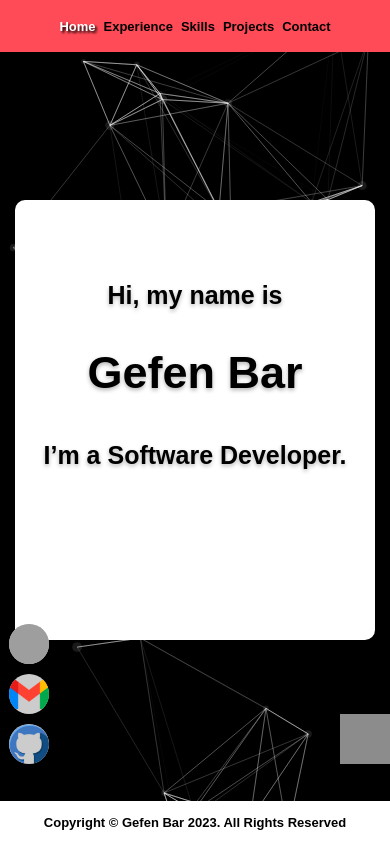
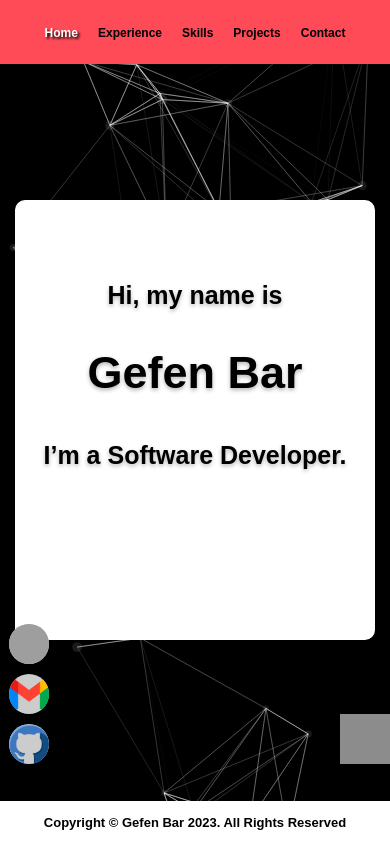
Before and after one commit to gefenbar/ReactJS-Portfolio, a React (Vite) app: page / in a window 390 px wide. Built offline with nearby package versions, Linux system fonts and the light colour scheme; grey boxes are pictures that could not be loaded; a web font is replaced by a local one.

Commit message:
design and responsiveness improvements

```diff
--- a/src/styles/Navbar.css
+++ b/src/styles/Navbar.css
@@ -74,17 +74,29 @@
 
 @media (max-width: 575px) {
     #nav ul li a.menu_item {
-        font-size: 15px;
+        font-size: 18px;
     }
 }
 
-@media (max-width: 420px) {
+@media (max-width: 480px) {
     #nav ul li a.menu_item {
-        font-size: 13px !important;
+        font-size: 15px !important;
 
     }
+}
 
-    #nav ul li {
-        margin: 4px;
+@media (max-width: 410px) {
+    #nav ul li a.menu_item {
+        font-size: 14px !important;
+        /* margin: 1px; */
     }
+
 }
+
+@media (max-width: 410px) {
+    #nav ul li a.menu_item {
+        font-size: 12px !important;
+        /* margin: 1px; */
+    }
+
+}
```
